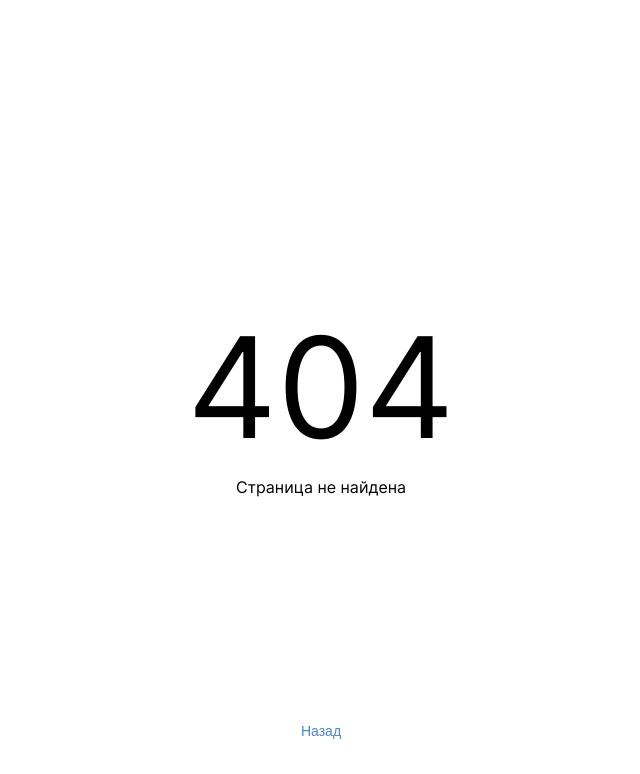
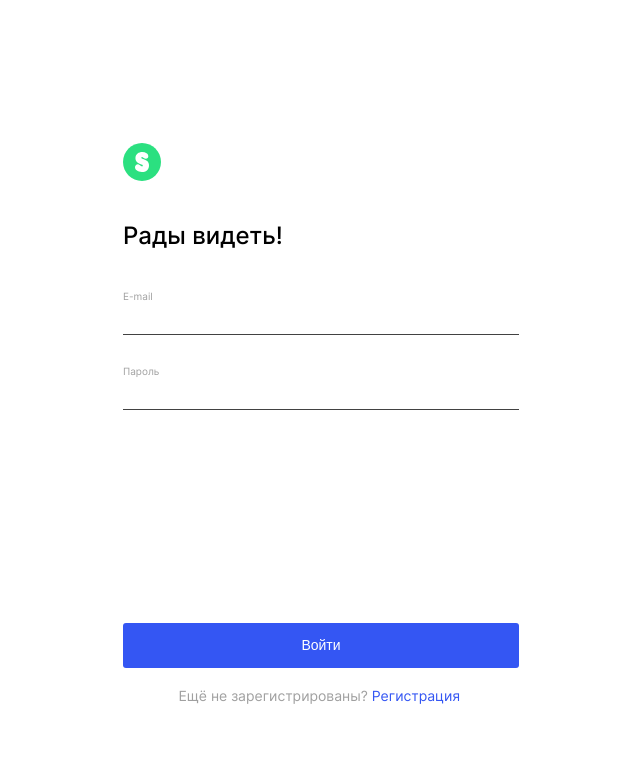
Before and after one commit to AlexanderLoginov713/movies-explorer-frontend, a React (Create React App) app: page /signin in a window 1280 px wide. Before the commit this address had no page. Shown: the top 774 px of the page, without its empty margins (319-959 px from the left). Built offline with nearby package versions, Linux system fonts and the light colour scheme.

Commit message:
feature: add Login component

```diff
--- a/src/components/App/App.js
+++ b/src/components/App/App.js
@@ -4,12 +4,12 @@ import Main from "../Main/Main";
 import './app.css';
 import { Route, Routes } from 'react-router-dom';
 
-import Header from '../Header/Header';
 import Movies from '../Movies/Movies.jsx';
 import SavedMovies from '../SavedMovies/SavedMovies';
 import Profile from '../Profile/Profile';
 import NotFound from '../NotFound/NotFound';
 import Register from '../Register/Register';
+import Login from '../Login/Login';
 
 function app() {
   return (
@@ -17,8 +17,10 @@ function app() {
     <section className="app">
 
       <Routes>
-        <Route exact path='/signup' element={<Register />} />
-        <Route exact path='/' element={<Main />} />
+         <Route exact path='/' element={<Main />} />
+         <Route exact path='/signup' element={<Register />} />
+         <Route exact path='/signin' element={<Login />} />
+
 
         <Route exact path='/movies' element={<Movies />} />
         <Route exact path='/saved-movies' element={<SavedMovies />} />
--- /dev/null
+++ b/src/components/Login/Login.css
@@ -0,0 +1,175 @@
+.login {
+  max-width: 1280px;
+  width: 100%;
+  display: flex;
+  flex-direction: column;
+  justify-content: center;
+  align-items: center;
+  padding: 70px 30px 59px;
+  box-sizing: border-box;
+  min-height: 100vh;
+}
+
+.login__form {
+  width: 100%;
+  max-width: 396px;
+  min-height: 525px;
+  display: flex;
+  flex-direction: column;
+  gap: 40px;
+  position: relative;
+}
+
+.login__link {
+  transition: all .3s ease;
+  color: #3456F3;
+  text-decoration: none;
+  line-height: 0;
+  max-width: 38px;
+}
+
+.login__link:hover {
+  opacity: .7;
+}
+
+.login__logo {
+  transition: all .3s ease;
+  width: 38px;
+  height: 38px;
+}
+
+.login__logo:hover {
+  transform: rotate(45deg);
+}
+
+.login__title {
+  font-weight: 500;
+  font-size: 24px;
+  line-height: 1.21;
+  margin: 0;
+}
+
+.login__labels-container {
+  display: flex;
+  flex-direction: column;
+  width: 100%;
+  gap: 30px;
+}
+
+.login__label {
+  width: 100%;
+  display: flex;
+  flex-direction: column;
+  gap: 3px;
+  cursor: pointer;
+  position: relative;
+}
+
+.login__label-text {
+  font-weight: 400;
+  font-size: 10px;
+  line-height: 1.2;
+  color: #A0A0A0;
+}
+
+.login__input {
+  padding: 6px 0;
+  box-sizing: border-box;
+  border-style: none;
+  border-bottom: 1px solid #424242;
+  font-weight: 400;
+  font-size: 14px;
+  line-height: 1.21;
+  background-color: transparent;
+  color: #000000;
+}
+
+.login__input_error {
+  color: #ee3465;
+}
+
+.login__input[type='email'] {
+  font-weight: 500;
+}
+
+.login__error {
+  font-weight: 400;
+  font-size: 10px;
+  line-height: 1.2;
+  color: #ee3465;
+  position: absolute;
+  top: 47px;
+  left: 0;
+}
+
+.login__button {
+  margin-top: auto;
+  border-style: none;
+  background-color: #3456F3;
+  border-radius: 3px;
+  color: #fff;
+  font-size: 14px;
+  line-height: 1.21;
+  width: 100%;
+  padding: 14px 0;
+  box-sizing: border-box;
+  transition: all .3s ease;
+  cursor: pointer;
+  font-weight: 500;
+}
+
+.login__button:hover {
+  opacity: .8;
+}
+
+.login__button_disabled {
+  background-color: #f8f8f8;
+  color: #c2c2c2;
+  cursor: default;
+}
+
+.login__button_disabled:hover {
+  opacity: 1;
+}
+
+.login__support {
+  font-weight: 400;
+  font-size: 14px;
+  line-height: 1.21;
+  color: #A0A0A0;
+  text-align: center;
+  position: absolute;
+  bottom: -7%;
+  left: 14%;
+}
+
+@media screen and (max-width: 490px) {
+  .login {
+    padding-top: 56px;
+    justify-content: flex-start;
+  }
+
+  .login__form {
+    align-items: center;
+    gap: 50px;
+    max-width: 260px;
+    flex: 1;
+  }
+
+  .login__labels-container {
+    margin-top: 30px;
+    gap: 40px;
+  }
+
+  .login__button {
+    font-size: 12px;
+    line-height: 1.25;
+  }
+
+  .login__support {
+    font-size: 12px;
+    line-height: 1.25;
+    bottom: -6%;
+    left: 4%;
+  }
+}
--- /dev/null
+++ b/src/components/Login/Login.jsx
@@ -0,0 +1,56 @@
+import React from 'react';
+import './Login.css';
+import { Link } from 'react-router-dom';
+import logo from '../../images/logo.svg';
+
+export default function Login() {
+  return (
+    <main className="login">
+      <form
+        className="login__form"
+        name="login"
+        noValidate
+      >
+        <Link to='/' className='login__link'>
+          <img src={logo} alt="Логотип" className="login__logo" />
+        </Link>
+        <h1 className="login__title">Рады видеть!</h1>
+        <div className="login__labels-container">
+          <label className="login__label">
+            <span className="login__label-text">E-mail</span>
+            <input
+              name="email"
+              className={`login__input `}
+              type="email"
+              required
+            />
+            <span className="login__error"></span>
+          </label>
+          <label className="login__label">
+            <span className="login__label-text">Пароль</span>
+            <input
+              name="password"
+              className={`login__input `}
+              type="password"
+              required
+            />
+            <span className="login__error"></span>
+          </label>
+        </div>
+        <button
+          type="submit"
+          className={`login__button`}
+          disabled={false}
+        >
+          Войти
+        </button>
+        <span className="login__support">
+          Ещё не зарегистрированы?&nbsp;
+          <Link to='/signup' className="login__link">
+            Регистрация
+          </Link>
+        </span>
+      </form>
+    </main>
+  );
+}
--- a/src/components/Main/Main.jsx
+++ b/src/components/Main/Main.jsx
@@ -11,7 +11,7 @@ import Header from "../Header/Header";
 export default function Main() {
   return (
     <main className="main">
-       <Header />
+      <Header />
       <Promo />
       <AboutProject />
       <Techs />
--- a/src/components/NotFound/NotFound.css
+++ b/src/components/NotFound/NotFound.css
@@ -34,7 +34,7 @@
   font-weight: 400;
   font-size: 14px;
   line-height: 1.21;
-  color: #4285f4;
+  color: #3456F3;
   padding: 0;
   position: absolute;
   left: 50%;
```
